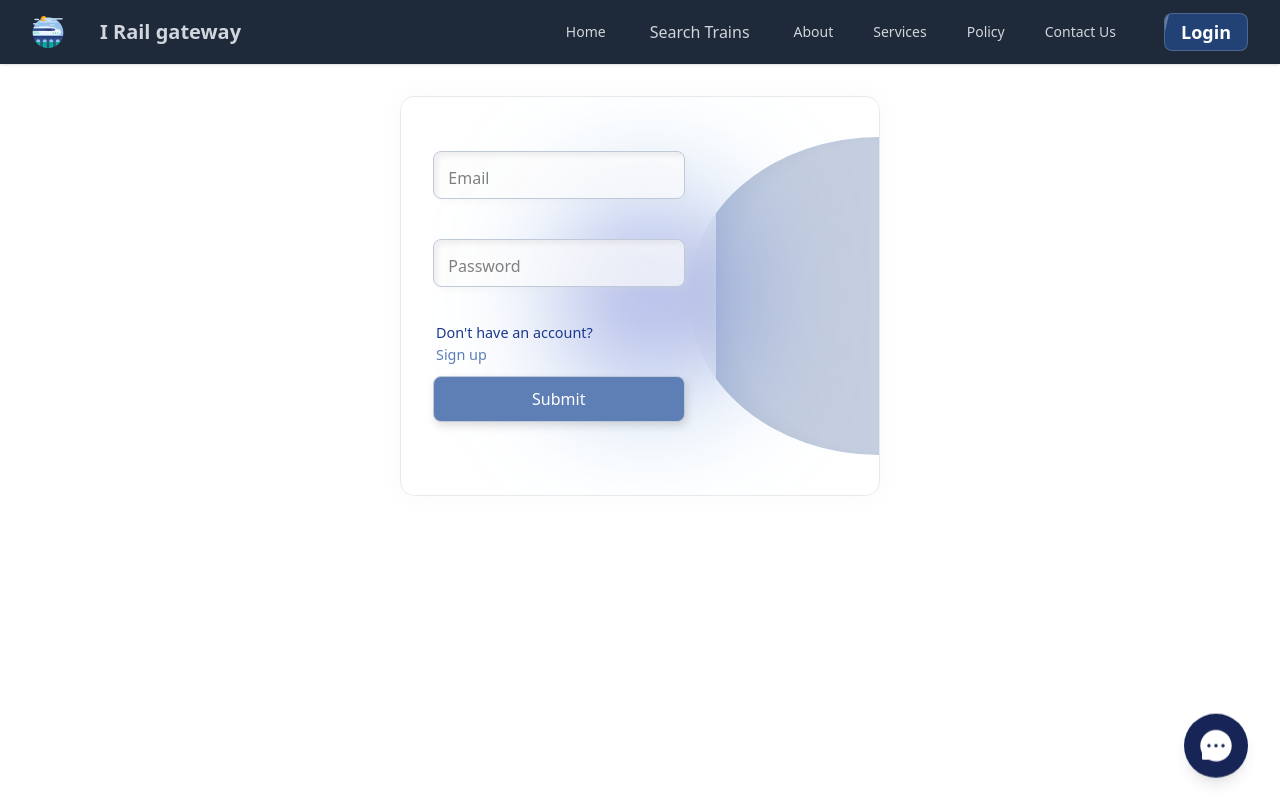
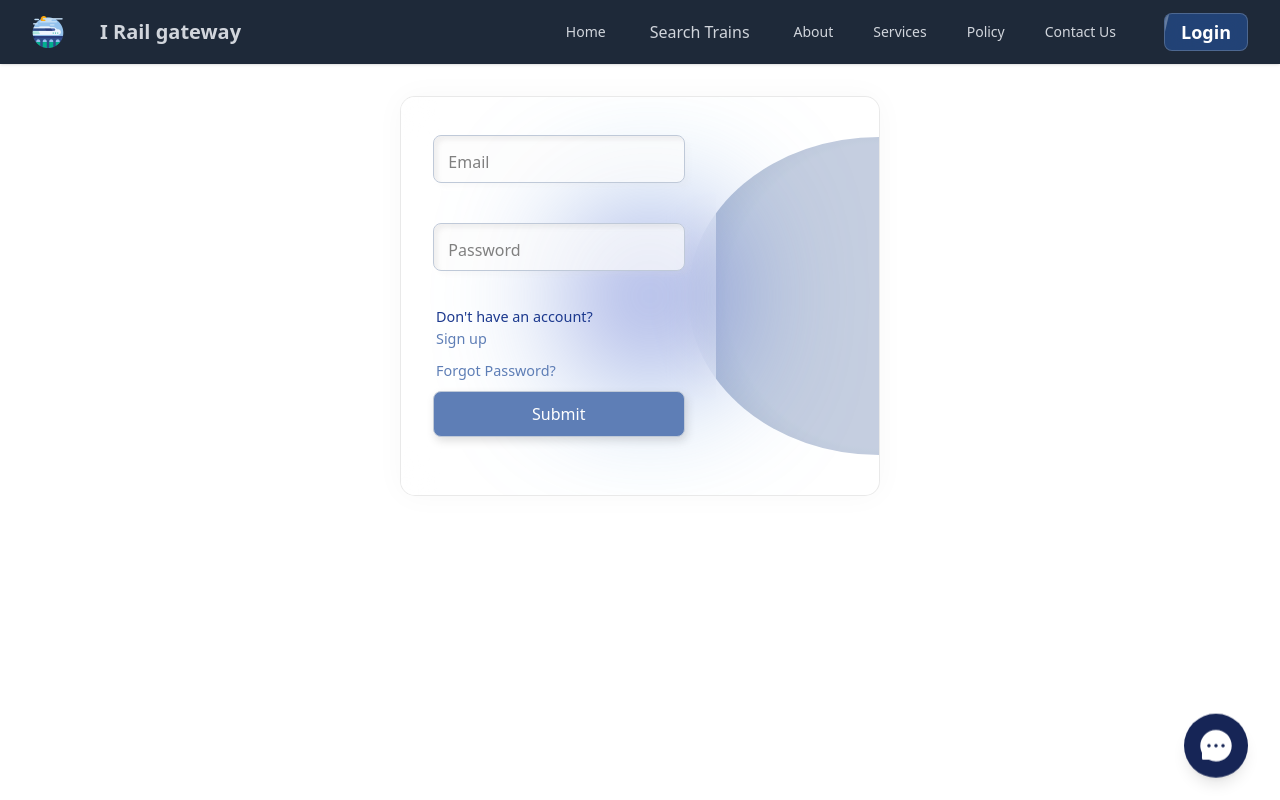
Before and after one commit to pankaj143p/Railway_Reservation_System, a React (Vite) app in the folder railway-reservation/: page /login in a window 1280 px wide. Built offline with nearby package versions, Linux system fonts and the light colour scheme; no server answers.

Commit message:
add reset link text

```diff
--- a/railway-reservation/src/components/ui/loginform/form.tsx
+++ b/railway-reservation/src/components/ui/loginform/form.tsx
@@ -5,6 +5,7 @@ import { loginUser } from '../../../services/authService';
 import { jwtDecode } from 'jwt-decode';
 import { Alert } from '@mui/material';
 import CheckCircleOutlineIcon from '@mui/icons-material/CheckCircleOutline';
+import { Link } from 'react-router-dom';
 
 const LoginForm = () => {
   const [email, setEmail] = useState('');
@@ -51,6 +52,7 @@ const LoginForm = () => {
       <div className="container">
         <div className="left">
           <form className="form" onSubmit={handleLogin}>
+
             {success && (
               <Alert
                 iconMapping={{
@@ -80,7 +82,12 @@ const LoginForm = () => {
               <span className="forgot">
                 <p className='text-blue-900'>Don't have an account?</p>
                 <a href="/signup">Sign up</a>
-
+              </span>
+                 {/* Add Forgot Password link here */}
+              <span className="forgot">
+                <Link to="/forgot-password" className="forgot-link">
+                  Forgot Password?
+                </Link>
               </span>
               <button type="submit">Submit</button>
             </div>
```
